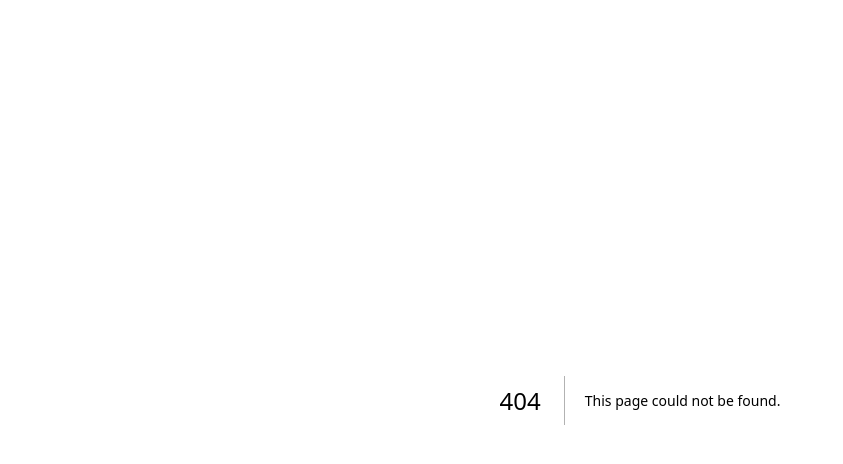
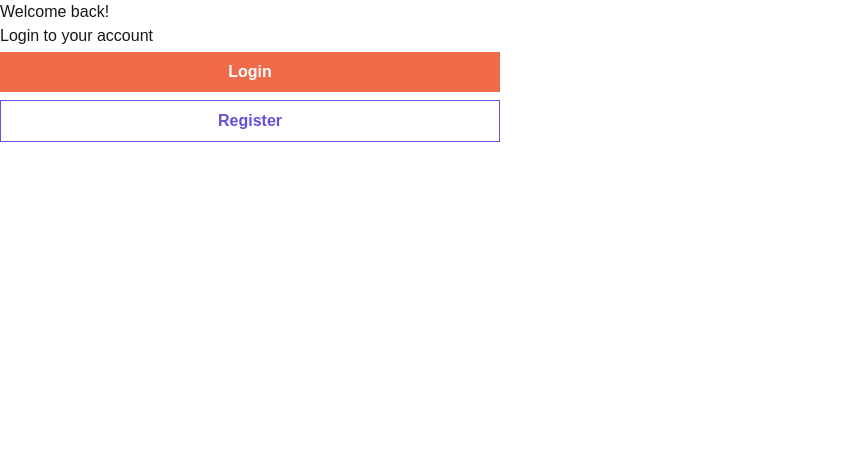
Before and after one commit to SmeyyeD/my-next-ts-project, a Next.js app: page /login in a window 1280 px wide. Before the commit this address had no page. Shown: the top 464 px of the page, without its empty margins (0-843 px from the left). Built offline with nearby package versions, Linux system fonts and the light colour scheme.

Commit message:
buttons-done

```diff
--- /dev/null
+++ b/src/app/(auth)/components/login-form.tsx
@@ -0,0 +1,22 @@
+"use client"
+import React, { useState } from 'react'
+import PrimaryButton from './primary-button'
+
+
+function loginForm() {
+  const [username, setUsername] = useState("");
+  const [password, setPassword] = useState("");
+
+  const handleSubmit = () => {
+    alert(`Giriş yapan: ${username}`);
+  };
+
+  return (
+    <div>
+      <p>Welcome back!</p>
+      <h1>Login to your account</h1>
+    </div>
+  )
+}
+
+export default loginForm
--- /dev/null
+++ b/src/app/(auth)/components/primary-button.tsx
@@ -0,0 +1,28 @@
+import React from 'react'
+
+type ButtonProps = {
+    variant?: "primary" | "secondary",
+    label: string,
+    onClick?: () => void
+}
+
+function PrimaryButton({ variant = "primary", label, onClick }: ButtonProps) {
+    return (
+        <div>
+            <button
+                className={`w-[500px] my-1 px-4 py-2 font-semibold ${variant === "primary"
+                    ? "bg-[#EF6B4A] text-white hover:bg-[#D95A3C]"
+                    : " text-[#6251DD] bg-white border border-[#6251DD] "
+                    }`}
+                onClick={onClick}
+            >
+                {label}
+            </button>
+
+        </div>
+
+
+    );
+}
+
+export default PrimaryButton
--- /dev/null
+++ b/src/app/(auth)/login/page.tsx
@@ -0,0 +1,16 @@
+import React from 'react'
+import PrimaryButton from '../components/primary-button'
+import LoginForm from '../components/login-form'
+
+
+function page() {
+  return (
+    <div>
+      <LoginForm />
+      <PrimaryButton label='Login' />
+      <PrimaryButton label='Register' variant='secondary'/>
+    </div>
+  )
+}
+
+export default page
--- /dev/null
+++ b/src/app/(auth)/register/page.tsx
@@ -0,0 +1,12 @@
+import React from 'react'
+import PrimaryButton from '../components/primary-button'
+
+function page() {
+  return (
+    <div>
+      <PrimaryButton label='Register' />
+    </div>
+  )
+}
+
+export default page
--- /dev/null
+++ b/src/app/components/AuthForm.tsx
@@ -0,0 +1,9 @@
+import React from 'react'
+
+function AuthForm() {
+  return (
+    <div></div>
+  )
+}
+
+export default AuthForm
--- /dev/null
+++ b/src/app/components/ui/button/index.tsx
@@ -0,0 +1,9 @@
+import React from 'react'
+
+function Button() {
+  return (
+    <div>Button</div>
+  )
+}
+
+export default Button
--- /dev/null
+++ b/src/app/components/ui/input/index.tsx
@@ -0,0 +1,9 @@
+import React from 'react'
+
+function Input() {
+  return (
+    <div>Input</div>
+  )
+}
+
+export default Input
```
Also changed, not shown: package.json (+7 -6 lines), 1 other file (tests, documents, lock files or other folders).
